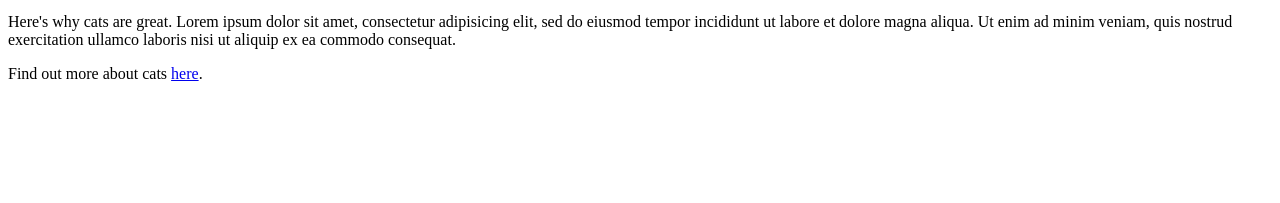
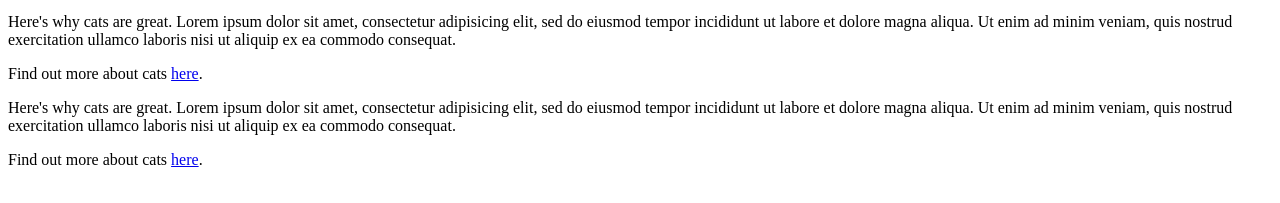
Before and after one commit to KIKIKILOKJ/HOME-ANIMALS, a plain HTML site: page index.html in a window 1280 px wide. Shown: the part 101-304 px from the top of the page. Drawn offline with Linux system fonts and the light colour scheme.

Commit message:
Add to the initial webpage

```diff
--- a/index.html
+++ b/index.html
@@ -10,5 +10,9 @@
       <p>Here's why cats are great. Lorem ipsum dolor sit amet, consectetur adipisicing elit, sed do eiusmod tempor incididunt ut labore et dolore magna aliqua. Ut enim ad minim veniam, quis nostrud exercitation ullamco laboris nisi ut aliquip ex ea commodo consequat.</p>
       <p>Find out more about cats <a href="http://www.example.com/cats.html">here</a>.</p
     </div>
+    <div class="dogs">
+      <p>Here's why cats are great. Lorem ipsum dolor sit amet, consectetur adipisicing elit, sed do eiusmod tempor incididunt ut labore et dolore magna aliqua. Ut enim ad minim veniam, quis nostrud exercitation ullamco laboris nisi ut aliquip ex ea commodo consequat.</p>
+      <p>Find out more about cats <a href="http://www.example.com/cats.html">here</a>.</p
+    </div>
   </body>
 </html>
```
